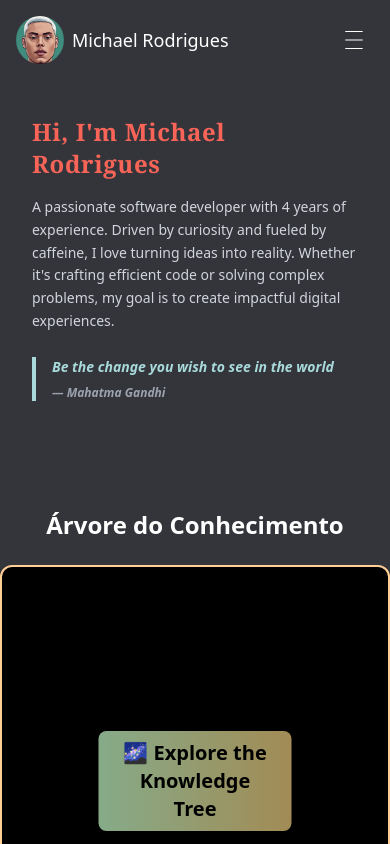
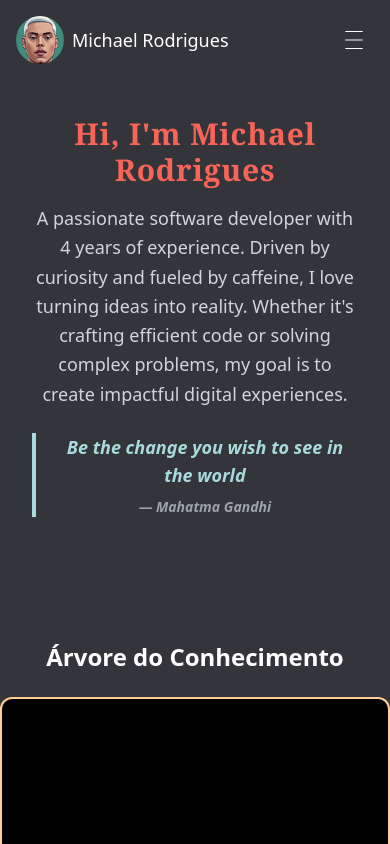
Before and after one commit to michaelrodriguess/michael-dev, a Next.js app: page / in a window 390 px wide. Shown: the top 844 px of the page. Built offline with nearby package versions, Linux system fonts and the light colour scheme.

Commit message:
chore: update header for handle with mobile

```diff
--- a/src/app/page.tsx
+++ b/src/app/page.tsx
@@ -12,20 +12,20 @@ export default function Home() {
 
         <section id="sobre" className="py-5 flex items-center justify-center">
           <div className="container mx-auto px-4 flex flex-col lg:flex-row items-center">
-            <div className="lg:w-1/2 lg:pr-8 mb-8 lg:mb-0 p-4 sm:p-6 lg:p-8">
-              <h2 className="text-2xl sm:text-3xl lg:text-4xl font-extrabold mb-4 text-[#F96458] tracking-wide font-serif">
+            <div className="lg:w-1/2 lg:pr-8 mb-8 lg:mb-0 p-4 sm:p-6 lg:p-8 text-center lg:text-left">
+              <h2 className="text-3xl sm:text-4xl lg:text-4xl font-extrabold mb-4 text-[#F96458] tracking-wide font-serif">
                 Hi, I&apos;m Michael Rodrigues
               </h2>
-              <p className="text-sm sm:text-base lg:text-lg mb-6 leading-relaxed text-gray-300 font-light">
+              <p className="text-lg lg:text-lg mb-6 leading-relaxed text-gray-300 font-light">
                 A passionate software developer with 4 years of experience.
                 Driven by curiosity and fueled by caffeine, I love turning ideas
                 into reality. Whether it&apos;s crafting efficient code or
                 solving complex problems, my goal is to create impactful digital
                 experiences.
               </p>
-              <blockquote className="border-l-4 border-[#A8DADC] pl-4 italic text-sm sm:text-base lg:text-lg font-semibold text-[#A8DADC]">
+              <blockquote className="border-l-4 border-[#A8DADC] pl-4 italic text-lg lg:text-lg font-semibold text-[#A8DADC] mb-4 sm:mb-6">
                 Be the change you wish to see in the world
-                <span className="block mt-2 text-xs sm:text-sm text-gray-400">
+                <span className="block mt-2 text-sm sm:text-sm text-gray-400">
                   — Mahatma Gandhi
                 </span>
               </blockquote>
--- a/src/components/Header.tsx
+++ b/src/components/Header.tsx
@@ -48,7 +48,7 @@ function Header() {
           {isMenuOpen ? (
             <IoCloseOutline className="w-6 h-6" />
           ) : (
-            <CiMenuBurger className="w-6 h-6" />
+            <CiMenuBurger className="w-6 h-6 " />
           )}
         </button>
       </div>
```
